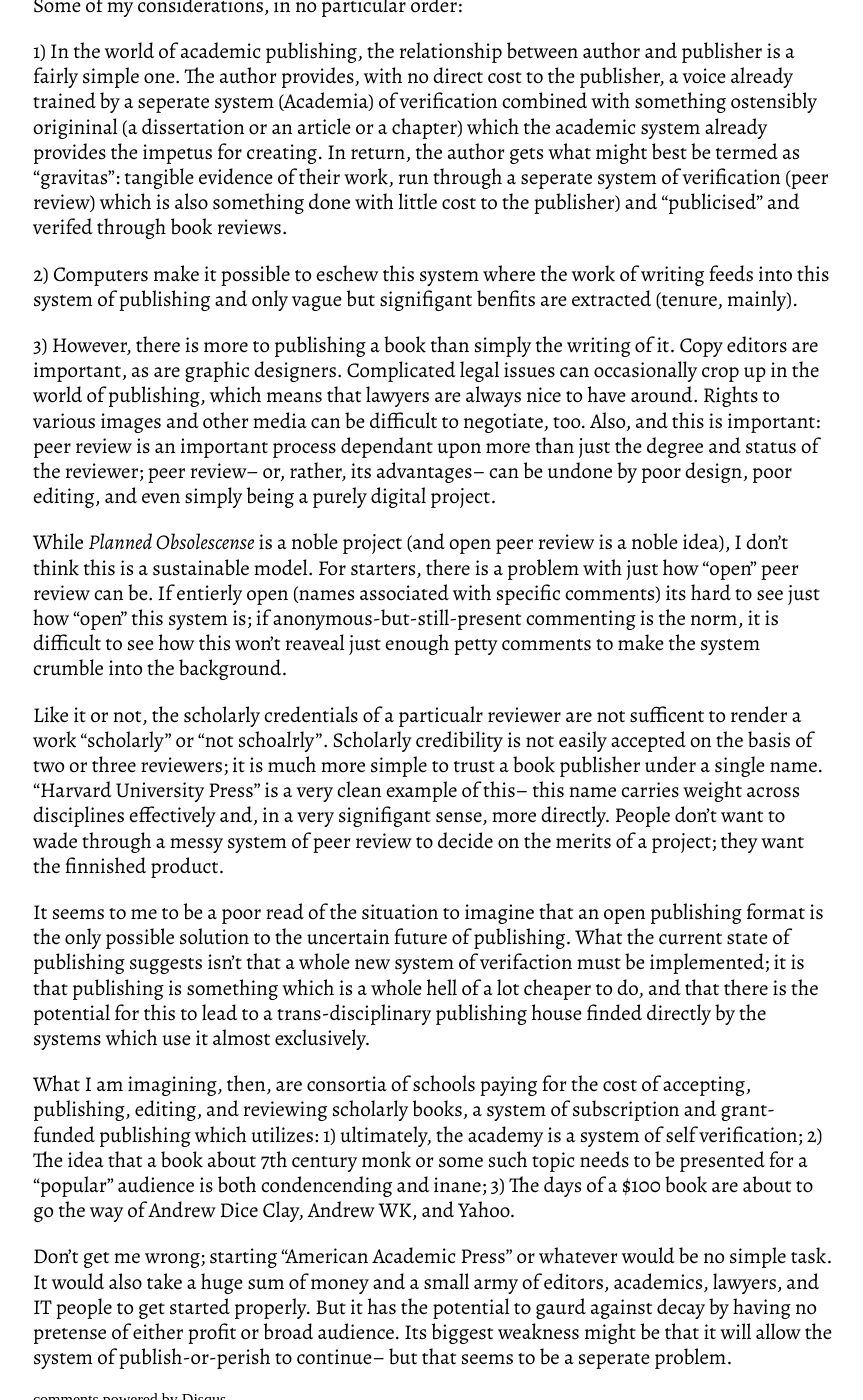
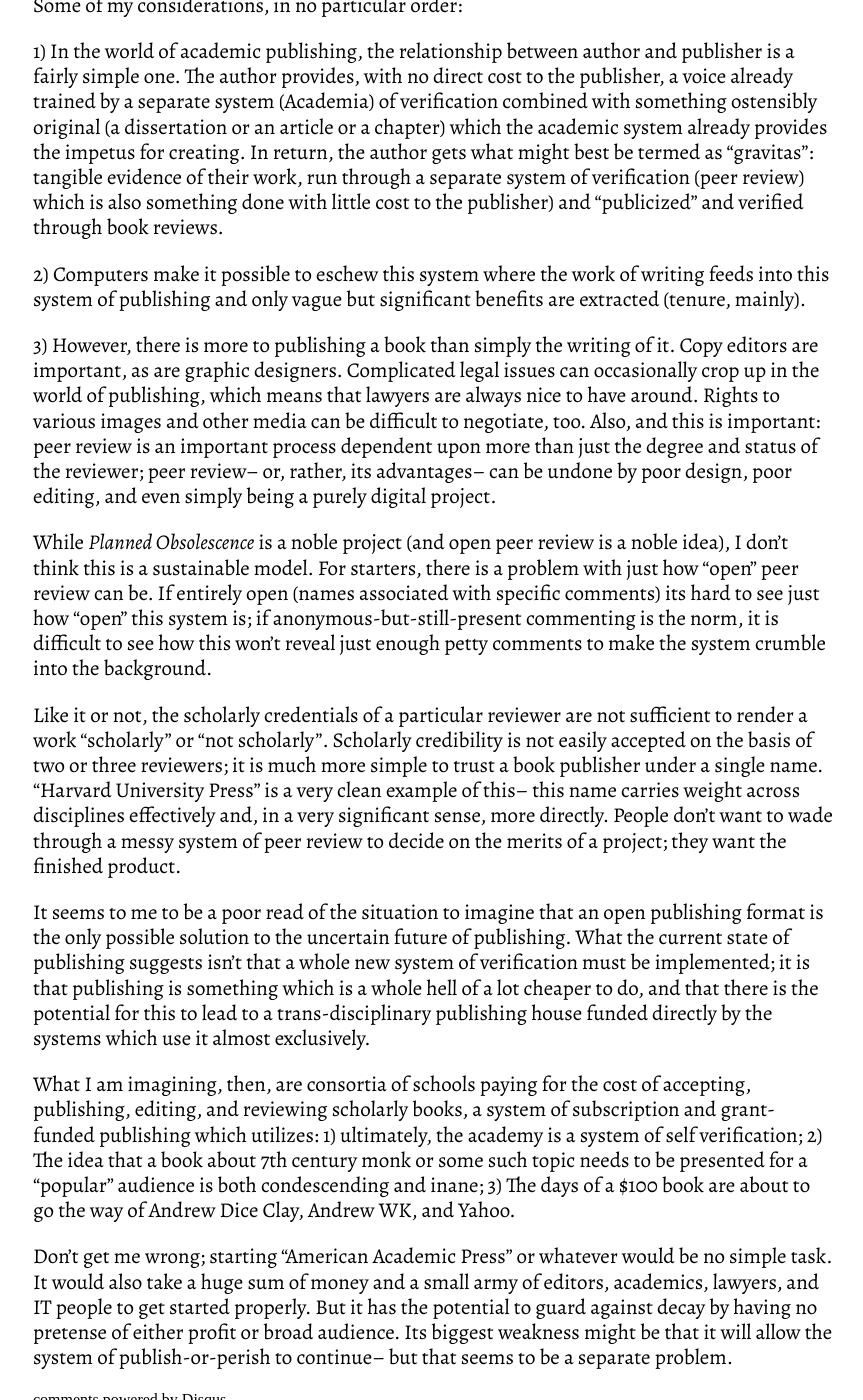
Before and after one commit to chadblack/history580, a Jekyll site: the page built from _posts/2013-11-19-post-print-a-probably-flawed-idea.md, in a window 1280 px wide and 1400 px high, scrolled down 602 px. Shown: the whole window, without its empty margins (207-1070 px from the left). Built offline with Jekyll 4.4.1, drawn with Linux system fonts in a browser that asks for light colours; some web fonts are replaced; Markdown is read by kramdown in place of the engine named in the settings; comment, search, counter and statistics services are not loaded.

Commit message:
Updated 2013-11-19-post-print-a-probably-flawed-idea.md

```diff
--- a/_posts/2013-11-19-post-print-a-probably-flawed-idea.md
+++ b/_posts/2013-11-19-post-print-a-probably-flawed-idea.md
@@ -11,18 +11,18 @@ author: MonsBadonicus
 
 Beginning with last week's readings (and certainly encouraged by this weeks readings) I began to wondering just what a post-print (or at least a post-publisher) world might look like. Some of my considerations, in no particular order:
 
-1) In the world of academic publishing, the relationship between author and publisher is a fairly simple one. The author provides, with no direct cost to the publisher, a voice already trained by a seperate system (Academia) of verification combined with something ostensibly origininal (a dissertation or an article or a chapter) which the academic system already provides the impetus for creating. In return, the author gets what might best be termed as "gravitas": tangible evidence of their work, run through a seperate system of verification (peer review) which is also something done with little cost to the publisher) and "publicised" and verifed through book reviews.
+1) In the world of academic publishing, the relationship between author and publisher is a fairly simple one. The author provides, with no direct cost to the publisher, a voice already trained by a separate system (Academia) of verification combined with something ostensibly original (a dissertation or an article or a chapter) which the academic system already provides the impetus for creating. In return, the author gets what might best be termed as "gravitas": tangible evidence of their work, run through a separate system of verification (peer review) which is also something done with little cost to the publisher) and "publicized" and verified through book reviews.
 
-2) Computers make it possible to eschew this system where the work of writing feeds into this system of publishing and only vague but signifigant benfits are extracted (tenure, mainly).
+2) Computers make it possible to eschew this system where the work of writing feeds into this system of publishing and only vague but significant benefits are extracted (tenure, mainly).
 
-3) However, there is more to publishing a book than simply the writing of it. Copy editors are important, as are graphic designers. Complicated legal issues can occasionally crop up in the world of publishing, which means that lawyers are always nice to have around. Rights to various images and other media can be difficult to negotiate, too.  Also, and this is important: peer review is an important process dependant upon more than just the degree and status of the reviewer; peer review-- or, rather, its advantages-- can be undone by poor design, poor editing, and even simply being a purely digital project.
+3) However, there is more to publishing a book than simply the writing of it. Copy editors are important, as are graphic designers. Complicated legal issues can occasionally crop up in the world of publishing, which means that lawyers are always nice to have around. Rights to various images and other media can be difficult to negotiate, too.  Also, and this is important: peer review is an important process dependent upon more than just the degree and status of the reviewer; peer review-- or, rather, its advantages-- can be undone by poor design, poor editing, and even simply being a purely digital project.
 
-While *Planned Obsolescense* is a noble project (and open peer review is a noble idea), I don't think this is a sustainable model. For starters, there is a problem with just how "open" peer review can be. If entierly open (names associated with specific comments) its hard to see just how "open" this system is; if anonymous-but-still-present commenting is the norm, it is difficult to see how this won't reaveal just enough petty comments to make the system crumble into the background.
+While *Planned Obsolescence* is a noble project (and open peer review is a noble idea), I don't think this is a sustainable model. For starters, there is a problem with just how "open" peer review can be. If entirely open (names associated with specific comments) its hard to see just how "open" this system is; if anonymous-but-still-present commenting is the norm, it is difficult to see how this won't reveal just enough petty comments to make the system crumble into the background.
 
-Like it or not, the scholarly credentials of a particualr reviewer are not sufficent to render a work "scholarly" or "not schoalrly". Scholarly credibility is not easily accepted on the basis of two or three reviewers; it is much more simple to trust a book publisher under a single name. "Harvard University Press" is a very clean example of this-- this name carries weight across disciplines effectively and, in  a very signifigant sense, more directly. People don't want to wade through a messy system of peer review to decide on the merits of a project; they want the finnished product.
+Like it or not, the scholarly credentials of a particular reviewer are not sufficient to render a work "scholarly" or "not scholarly". Scholarly credibility is not easily accepted on the basis of two or three reviewers; it is much more simple to trust a book publisher under a single name. "Harvard University Press" is a very clean example of this-- this name carries weight across disciplines effectively and, in  a very significant sense, more directly. People don't want to wade through a messy system of peer review to decide on the merits of a project; they want the finished product.
 
-It seems to me to be a poor read of the situation to imagine that an open publishing format is the only possible solution to the uncertain future of publishing. What the current state of publishing suggests isn't that a whole new system of verifaction must be implemented; it is that publishing is something which is a whole hell of a lot cheaper to do, and that there is the potential for this to lead to a trans-disciplinary publishing house finded directly by the systems which use it almost exclusively.
+It seems to me to be a poor read of the situation to imagine that an open publishing format is the only possible solution to the uncertain future of publishing. What the current state of publishing suggests isn't that a whole new system of verification must be implemented; it is that publishing is something which is a whole hell of a lot cheaper to do, and that there is the potential for this to lead to a trans-disciplinary publishing house funded directly by the systems which use it almost exclusively.
 
-What I am imagining, then, are consortia of schools paying for the cost of accepting, publishing, editing, and reviewing scholarly books, a system of subscription and grant-funded publishing which utilizes: 1) ultimately, the academy is a system of self verification; 2) The idea that a book about 7th century monk or some such topic needs to be presented for a "popular" audience is both condencending and inane; 3) The days of a $100 book are about to go the way of Andrew Dice Clay, Andrew WK, and Yahoo.
+What I am imagining, then, are consortia of schools paying for the cost of accepting, publishing, editing, and reviewing scholarly books, a system of subscription and grant-funded publishing which utilizes: 1) ultimately, the academy is a system of self verification; 2) The idea that a book about 7th century monk or some such topic needs to be presented for a "popular" audience is both condescending and inane; 3) The days of a $100 book are about to go the way of Andrew Dice Clay, Andrew WK, and Yahoo.
 
-Don't get me wrong; starting "American Academic Press" or whatever would be no simple task. It would also take a huge sum of money and a small army of editors, academics, lawyers, and IT people to get started properly. But it has the potential to gaurd against decay by having no pretense of either profit or broad audience. Its biggest weakness might be that it will allow the system of publish-or-perish to continue-- but that seems to be a seperate problem.
+Don't get me wrong; starting "American Academic Press" or whatever would be no simple task. It would also take a huge sum of money and a small army of editors, academics, lawyers, and IT people to get started properly. But it has the potential to guard against decay by having no pretense of either profit or broad audience. Its biggest weakness might be that it will allow the system of publish-or-perish to continue-- but that seems to be a separate problem.
```
